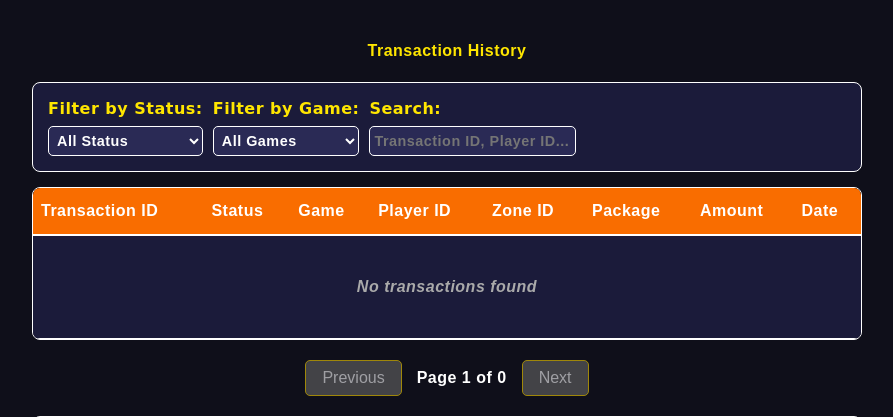
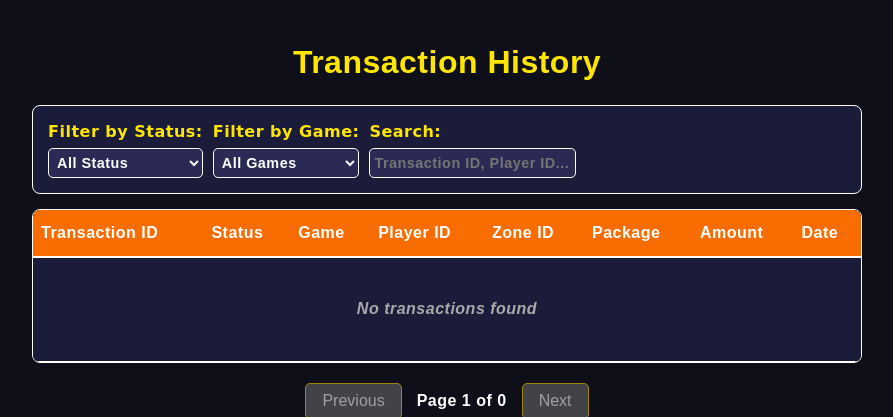
Before and after one commit to MengJong168/Meng-Topup, a Flask app: page /transactions in a window 1280 px wide. Shown: the part 79-496 px from the top of the page, without its empty margins (193-1086 px from the left). Run offline with Flask 3, Linux system fonts and the light colour scheme; data that the repository does not hold is empty; some web fonts are replaced.

Commit message:
Update transactions.html

```diff
--- a/templates/transactions.html
+++ b/templates/transactions.html
@@ -25,7 +25,7 @@
 
     <main>
         <div class="transactions-container">
-            <h2 class="english-heading" style="text-align: center; margin-bottom: 20px; color: var(--accent-color);">
+            <h2 class="title-english-heading" style="text-align: center; margin-bottom: 20px; color: var(--accent-color);">
                 Transaction History
             </h2>
 
```
